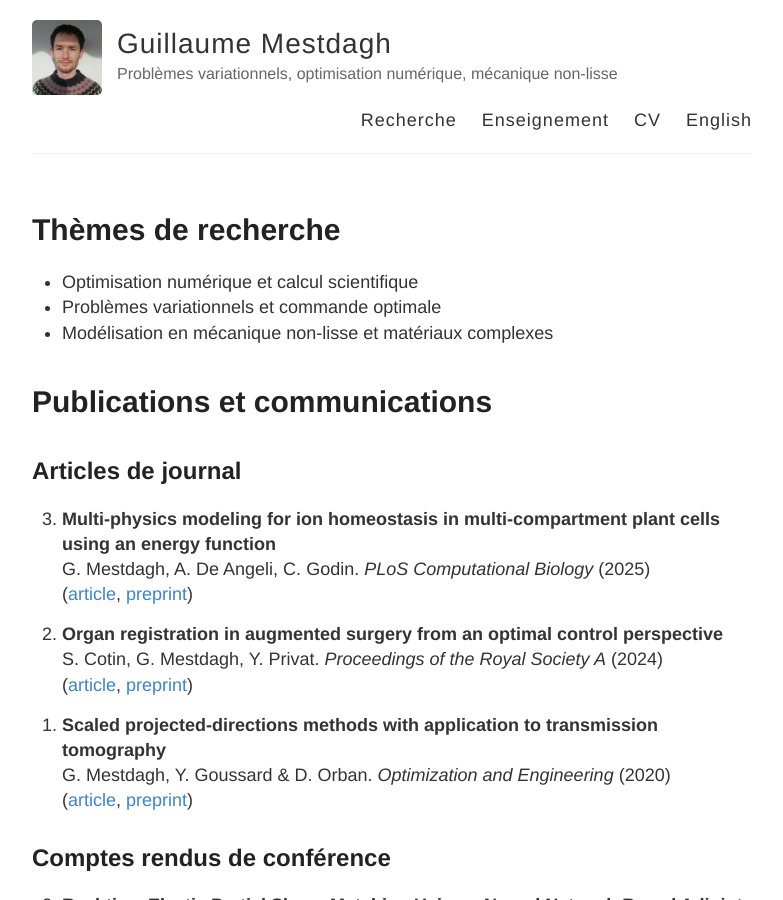
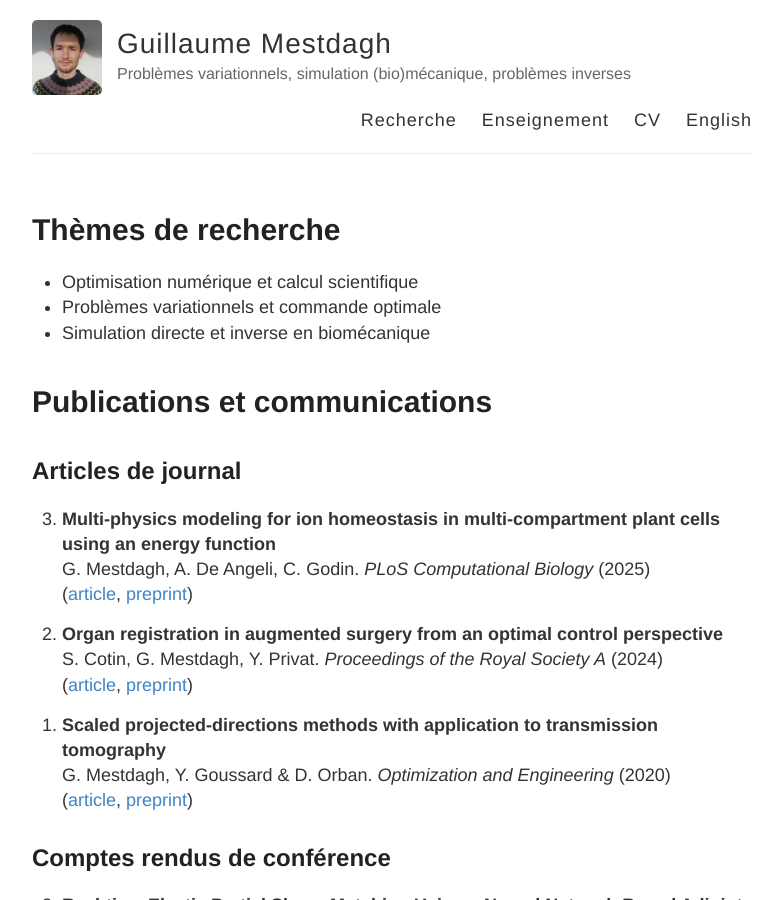
Before and after one commit to gmestdagh/gmestdagh.github.io, a Jekyll site: the page built from recherche.md, in a window 1280 px wide and 900 px high. Shown: the whole window, without its empty margins (248-1031 px from the left). Built offline with Jekyll 4.4.1, drawn with Linux system fonts in a browser that asks for light colours; our own code applies the rules of GitHub Pages for plain Markdown files.

```diff
--- a/_config.yml
+++ b/_config.yml
@@ -1,8 +1,8 @@
 
 # Name and description
 name: Guillaume Mestdagh
-description: Problèmes variationnels, optimisation numérique, mécanique non-lisse
-description_en: Variational problems, numerical optimization, nonsmooth mechanics
+description: Problèmes variationnels, simulation (bio)mécanique, problèmes inverses
+description_en: Variational problems, (bio)mechanical simulation, inverse problems
 
 # Photo
 #avatar: https://robohash.org/gmestdagh
--- a/recherche.md
+++ b/recherche.md
@@ -7,7 +7,7 @@ permalink: /recherche/
 
   - Optimisation numérique et calcul scientifique
   - Problèmes variationnels et commande optimale
-  - Modélisation en mécanique non-lisse et matériaux complexes
+  - Simulation directe et inverse en biomécanique
 
 # Publications et communications
 
```
Also changed, not shown: research.md (+1 -1 lines).
